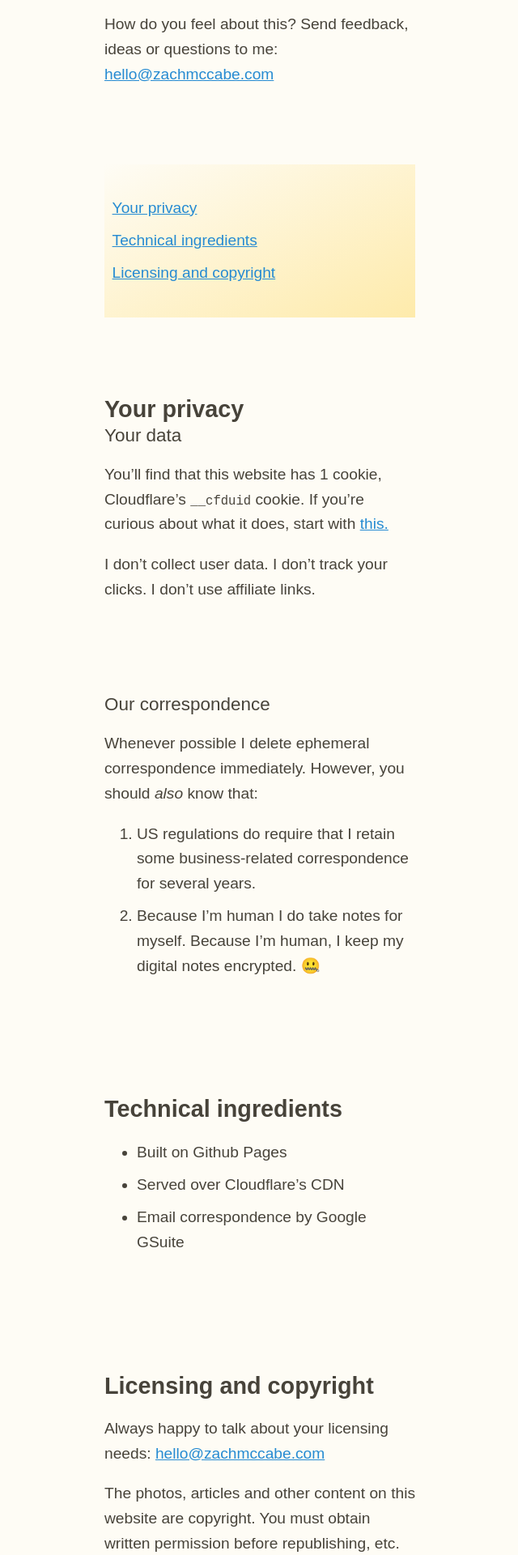
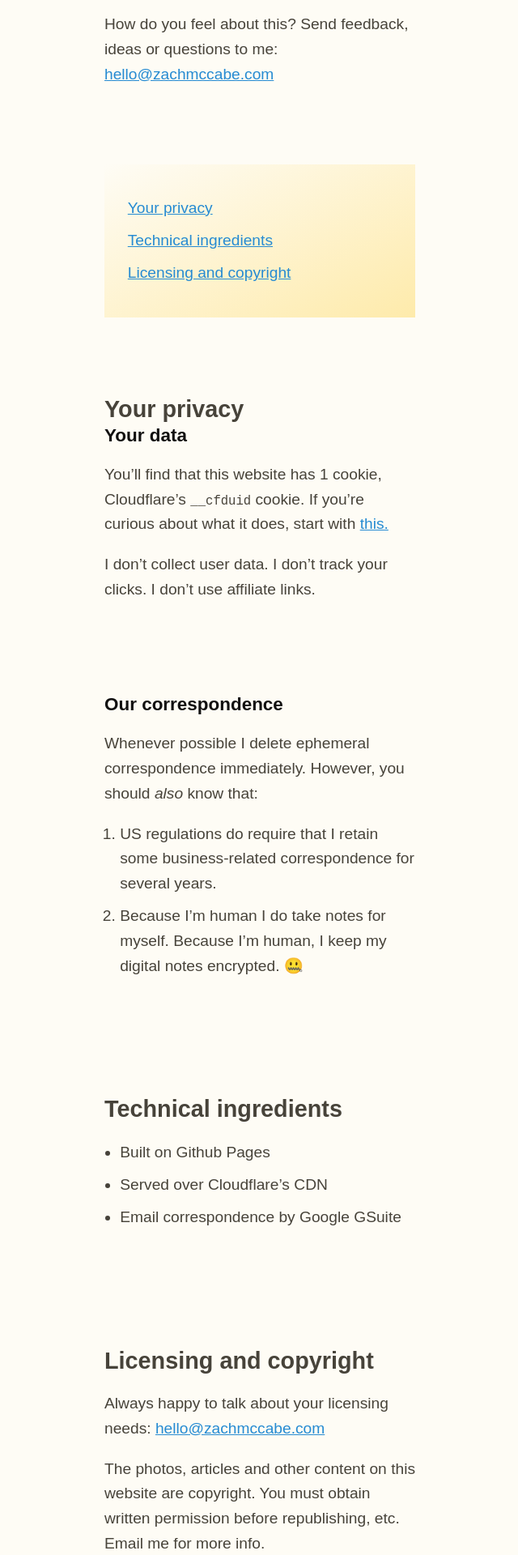
Before and after one commit to zachmccabe/zachmccabe.github.io, a Jekyll site: the page built from ntk.md, in a window 1280 px wide. Shown: the part 517-2437 px from the top of the page at 81% size, without its empty margins (319-959 px from the left). Built offline with Jekyll 4.4.1, drawn with Linux system fonts in a browser that asks for light colours.

Commit message:
Update kaoliang3_article.css

```diff
--- a/assets/css/kaoliang3_article.css
+++ b/assets/css/kaoliang3_article.css
@@ -102,12 +102,9 @@ img[src$=".gif"] {
 
 ol, ul {
   margin: 1em 0;
-/**
   margin-left: 1em;
   padding-left: 0;
-**/
 }
-
 
 li {
   margin-bottom: 0.5em;
@@ -151,12 +148,17 @@ h2 + h3 {
   margin-top: 0;
 }
 
-h3, h4 {
-  font-weight: 400;
+h3 + h4 {
+  margin-top: 0;
 }
 
-h3 + h4 {
-  margin-top: 0;
+h3 {
+  color: #111010;
+}
+
+h4 {
+  color: #3000a8;
+  font-weight: 400;
 }
 
 a {
```
